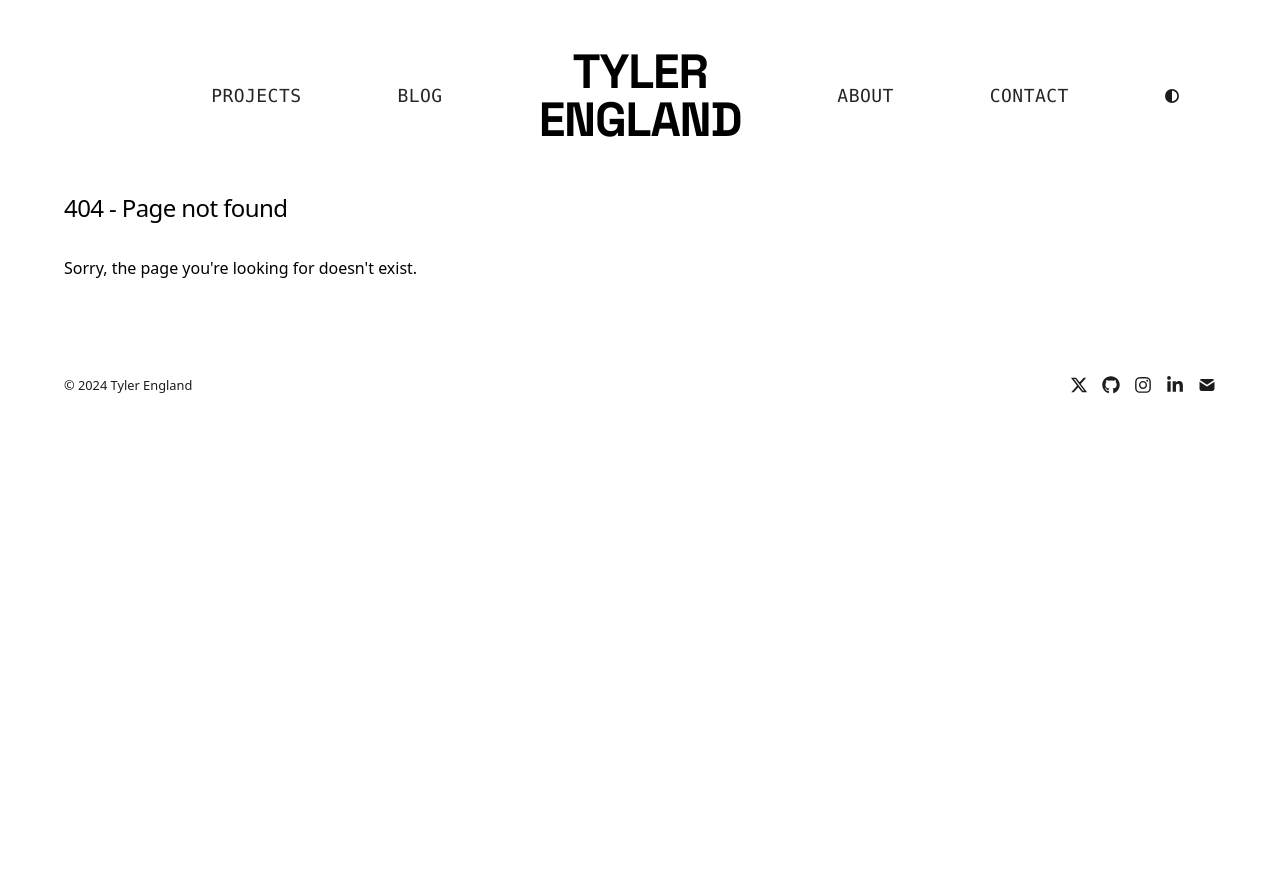
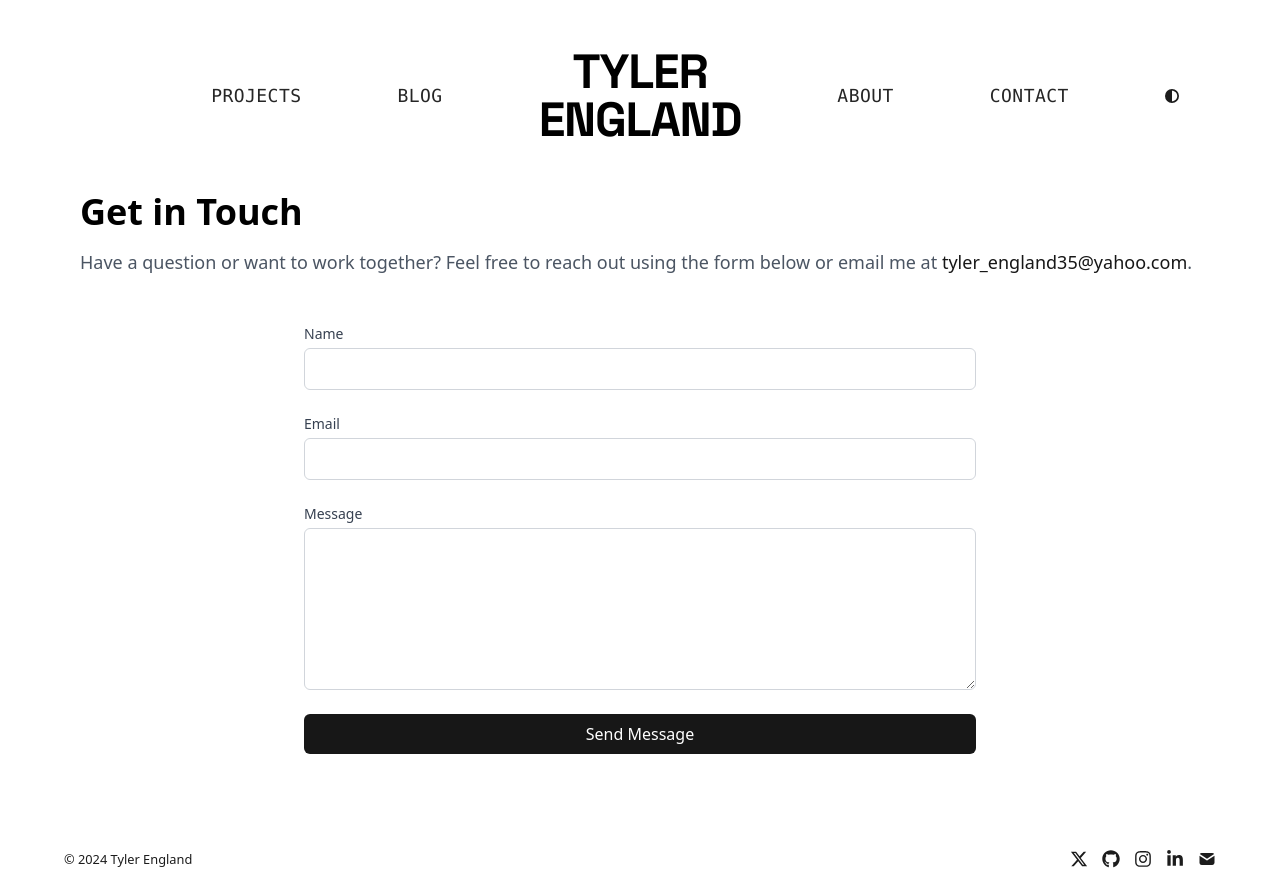
Before and after one commit to tylerengland25/personal-website, a Next.js app: page /contact in a window 1280 px wide. Before the commit this address had no page. Before the commit the page ends 800 px from the top, so only its background shows below. Built offline with nearby package versions, Linux system fonts and the light colour scheme.

Commit message:
Contact (#34)
* Build with github actions

* install send email

* Contact form and hooked up API for email

* Ignore local env varialbes

```diff
--- /dev/null
+++ b/app/api/send/route.ts
@@ -0,0 +1,74 @@
+import { NextResponse } from 'next/server';
+import sendgrid from '@sendgrid/mail';
+
+// Initialize SendGrid with the API key from GitHub secrets
+sendgrid.setApiKey(process.env.SENDGRID_API_KEY!);
+
+export async function POST(req: Request) {
+  try {
+    const body = await req.json();
+    const { name, email, message } = body;
+
+    // Debug log to check environment variables
+    console.log('MY_EMAIL:', process.env.MY_EMAIL);
+
+    // Input validation
+    if (!name || !email || !message) {
+      return NextResponse.json(
+        { error: 'Missing required fields' },
+        { status: 400 }
+      );
+    }
+
+    if (!process.env.MY_EMAIL) {
+      return NextResponse.json(
+        { error: 'Server configuration error: Missing recipient email' },
+        { status: 500 }
+      );
+    }
+
+    const msg = {
+      to: process.env.MY_EMAIL,
+      from: process.env.MY_EMAIL, // Verified sender email
+      replyTo: email,
+      subject: `Portfolio Contact Form: Message from ${name}`,
+      text: `
+        Name: ${name}
+        Email: ${email}
+
+        Message:
+        ${message}
+      `,
+      html: `
+        <h3>New Contact Form Submission</h3>
+        <p><strong>Name:</strong> ${name}</p>
+        <p><strong>Email:</strong> ${email}</p>
+        <br/>
+        <p><strong>Message:</strong></p>
+        <p>${message.replace(/\n/g, '<br>')}</p>
+      `,
+    };
+
+    // Debug log to check email object
+    console.log('Email config:', {
+      to: msg.to,
+      from: msg.from,
+      subject: msg.subject,
+    });
+
+    await sendgrid.send(msg);
+
+    return NextResponse.json(
+      { message: 'Email sent successfully' },
+      { status: 200 }
+    );
+  } catch (error) {
+    console.error('SendGrid Error:', error);
+    return NextResponse.json(
+      {
+        error: error instanceof Error ? error.message : 'Failed to send email',
+      },
+      { status: 500 }
+    );
+  }
+}
--- /dev/null
+++ b/app/contact/components/contact-form.tsx
@@ -0,0 +1,151 @@
+'use client';
+
+import { useState } from 'react';
+
+export default function ContactForm() {
+  const [formData, setFormData] = useState({
+    name: '',
+    email: '',
+    message: '',
+  });
+  const [isSubmitting, setIsSubmitting] = useState(false);
+  const [submitStatus, setSubmitStatus] = useState<{
+    type: 'success' | 'error' | null;
+    message: string;
+  }>({ type: null, message: '' });
+
+  const handleSubmit = async (e: React.FormEvent) => {
+    e.preventDefault();
+    setIsSubmitting(true);
+
+    try {
+      const response = await fetch('/api/send', {
+        method: 'POST',
+        headers: {
+          'Content-Type': 'application/json',
+        },
+        body: JSON.stringify(formData),
+      });
+
+      const data = await response.json();
+
+      if (!response.ok) {
+        throw new Error(data.error || 'Failed to send message');
+      }
+
+      setSubmitStatus({
+        type: 'success',
+        message: 'Message sent successfully! I will get back to you soon.',
+      });
+      setFormData({ name: '', email: '', message: '' });
+    } catch (error) {
+      setSubmitStatus({
+        type: 'error',
+        message:
+          error instanceof Error
+            ? error.message
+            : 'Failed to send message. Please try again.',
+      });
+    } finally {
+      setIsSubmitting(false);
+    }
+  };
+
+  const handleChange = (
+    e: React.ChangeEvent<HTMLInputElement | HTMLTextAreaElement>
+  ) => {
+    setFormData((prev) => ({
+      ...prev,
+      [e.target.name]: e.target.value,
+    }));
+  };
+
+  return (
+    <form onSubmit={handleSubmit} className="space-y-6">
+      <div>
+        <label
+          htmlFor="name"
+          className="block text-sm font-medium text-gray-700 dark:text-gray-300"
+        >
+          Name
+        </label>
+        <input
+          type="text"
+          name="name"
+          id="name"
+          required
+          value={formData.name}
+          onChange={handleChange}
+          className="mt-1 block w-full rounded-md border border-gray-300 dark:border-gray-700
+                   bg-white dark:bg-gray-800 px-3 py-2 text-gray-900 dark:text-gray-100
+                   focus:border-neutral-500 focus:outline-none focus:ring-1 focus:ring-neutral-500"
+        />
+      </div>
+
+      <div>
+        <label
+          htmlFor="email"
+          className="block text-sm font-medium text-gray-700 dark:text-gray-300"
+        >
+          Email
+        </label>
+        <input
+          type="email"
+          name="email"
+          id="email"
+          required
+          value={formData.email}
+          onChange={handleChange}
+          className="mt-1 block w-full rounded-md border border-gray-300 dark:border-gray-700
+                   bg-white dark:bg-gray-800 px-3 py-2 text-gray-900 dark:text-gray-100
+                   focus:border-neutral-500 focus:outline-none focus:ring-1 focus:ring-neutral-500"
+        />
+      </div>
+
+      <div>
+        <label
+          htmlFor="message"
+          className="block text-sm font-medium text-gray-700 dark:text-gray-300"
+        >
+          Message
+        </label>
+        <textarea
+          name="message"
+          id="message"
+          required
+          rows={6}
+          value={formData.message}
+          onChange={handleChange}
+          className="mt-1 block w-full rounded-md border border-gray-300 dark:border-gray-700
+                   bg-white dark:bg-gray-800 px-3 py-2 text-gray-900 dark:text-gray-100
+                   focus:border-neutral-500 focus:outline-none focus:ring-1 focus:ring-neutral-500"
+        />
+      </div>
+
+      {submitStatus.type && (
+        <div
+          className={`p-4 rounded-md ${
+            submitStatus.type === 'success'
+              ? 'bg-green-50 dark:bg-green-900/30 text-green-800 dark:text-green-200'
+              : 'bg-red-50 dark:bg-red-900/30 text-red-800 dark:text-red-200'
+          }`}
+        >
+          {submitStatus.message}
+        </div>
+      )}
+
+      <button
+        type="submit"
+        disabled={isSubmitting}
+        className="w-full rounded-md bg-neutral-900 dark:bg-white px-4 py-2
+                 text-white dark:text-neutral-900 font-medium
+                 hover:bg-neutral-800 dark:hover:bg-neutral-100
+                 focus:outline-none focus:ring-2 focus:ring-neutral-500
+                 focus:ring-offset-2 disabled:opacity-50 disabled:cursor-not-allowed
+                 transition-colors"
+      >
+        {isSubmitting ? 'Sending...' : 'Send Message'}
+      </button>
+    </form>
+  );
+}
--- /dev/null
+++ b/app/contact/page.tsx
@@ -0,0 +1,30 @@
+import ContactForm from './components/contact-form';
+import { socialLinks } from '../config';
+
+export const metadata = {
+  title: 'Contact',
+};
+
+export default function Contact() {
+  return (
+    <section className="max-w-6xl mx-auto px-4">
+      <div className="mb-12">
+        <h1 className="text-4xl font-bold mb-4">Get in Touch</h1>
+        <p className="text-lg text-gray-600 dark:text-gray-300 mb-8">
+          Have a question or want to work together? Feel free to reach out using
+          the form below or email me at{' '}
+          <a
+            href={`mailto:${socialLinks.email}`}
+            className="text-neutral-900 dark:text-white hover:text-neutral-600 dark:hover:text-neutral-300 transition-colors"
+          >
+            {socialLinks.email}
+          </a>
+          .
+        </p>
+      </div>
+      <div className="max-w-2xl mx-auto">
+        <ContactForm />
+      </div>
+    </section>
+  );
+}
--- a/package.json
+++ b/package.json
@@ -8,6 +8,7 @@
     "lint": "next lint"
   },
   "dependencies": {
+    "@sendgrid/mail": "^8.1.4",
     "@types/node": "22.5.0",
     "@types/react": "18.3.4",
     "@types/react-dom": "18.3.0",
```
Also changed, not shown: 2 other files (tests, documents, lock files or other folders).
